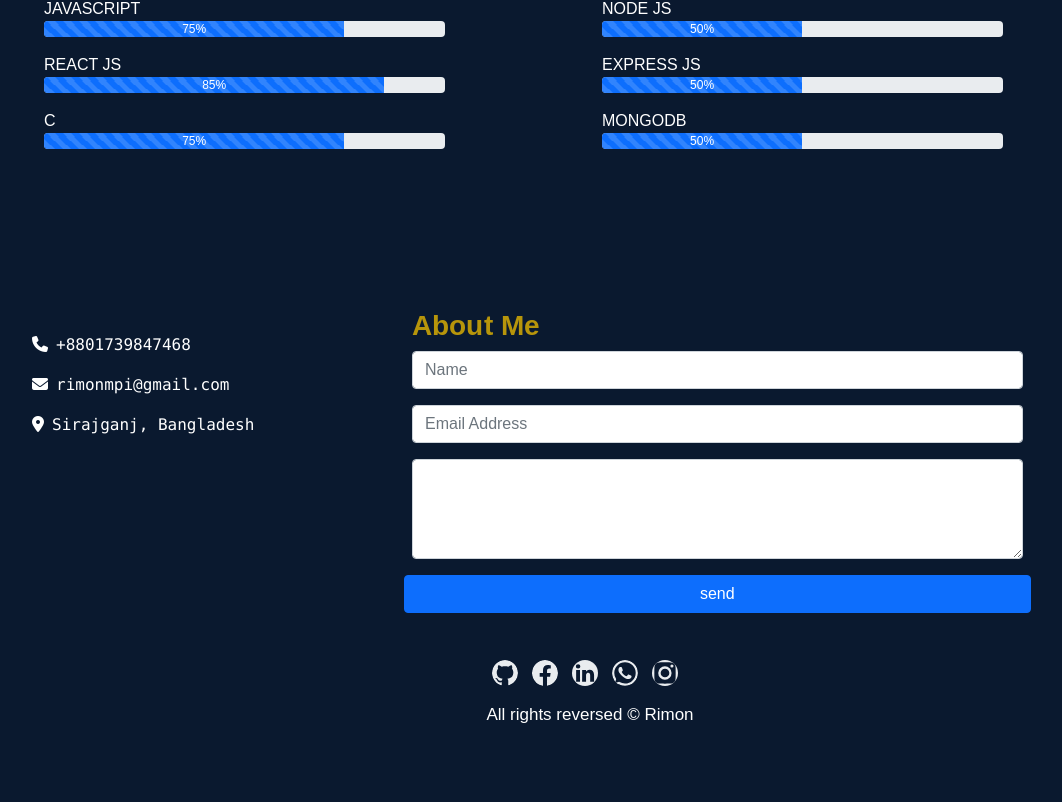
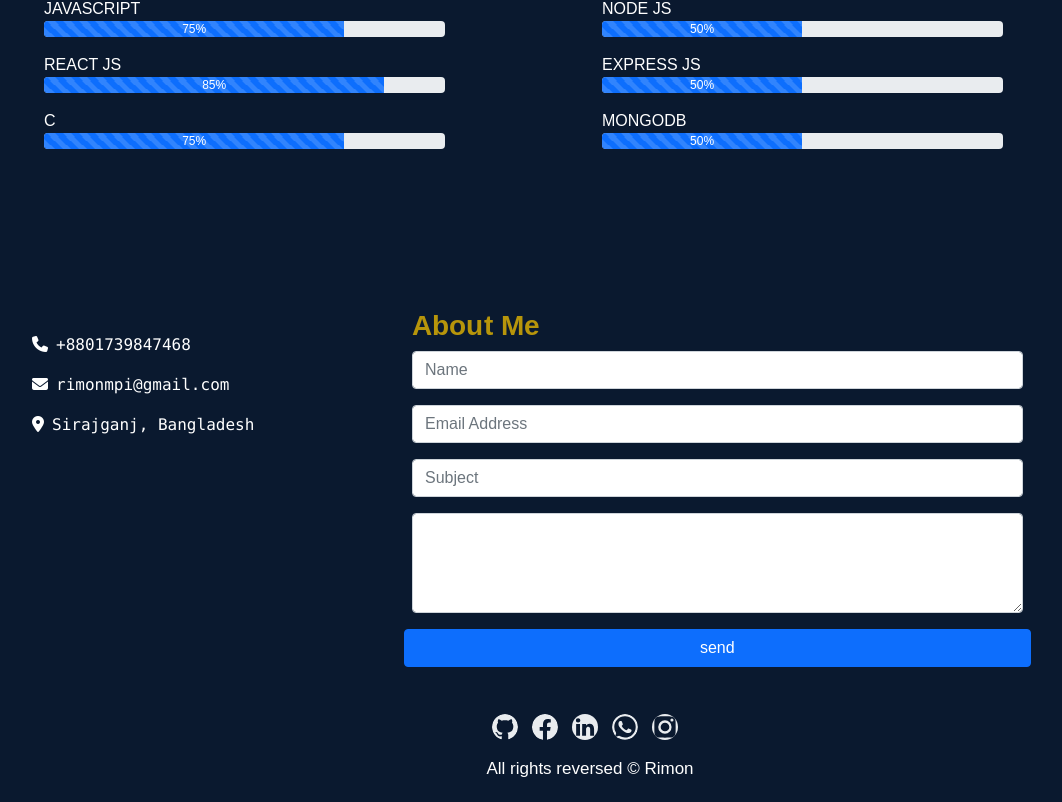
Before and after one commit to rimonhossain12/my-protfolio, a React (Create React App) app: page / in a window 1280 px wide. Shown: the part 1176-1978 px from the top of the page, without its empty margins (50-1112 px from the left). Before the commit the page ends 1924 px from the top, so only its background shows below. Built offline with nearby package versions, Linux system fonts and the light colour scheme.

Commit message:
update contact form

```diff
--- a/src/pages/Home/Contact/Contact.js
+++ b/src/pages/Home/Contact/Contact.js
@@ -2,9 +2,6 @@ import React from 'react';
 import { Col, Row } from 'react-bootstrap';
 import { Fade } from 'react-reveal';
 import UserForm from './UserForm';
-
-
-
 
 const Contact = () => {
     return (
--- a/src/pages/Home/Contact/UserForm.js
+++ b/src/pages/Home/Contact/UserForm.js
@@ -38,6 +38,9 @@ export const UserForm = () => {
                     <div className="col-md-10 text-start">
                         <input type="email" name="email" className="form-control" placeholder='Email Address' required />
                     </div>
+                    <div className="col-md-10 text-start">
+                        <input type="text" name="subject" className="form-control" placeholder='Subject' required />
+                    </div>
                     <div className="form-floating col-md-10">
                         <textarea className="form-control" type="text" name="message" placeholder="Leave a comment here" style={{ height: '100px' }} required></textarea>
                         <label for="floatingTextarea2">Comments</label>
```
